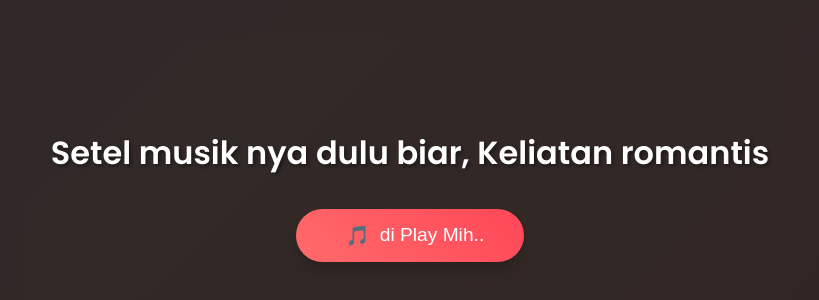
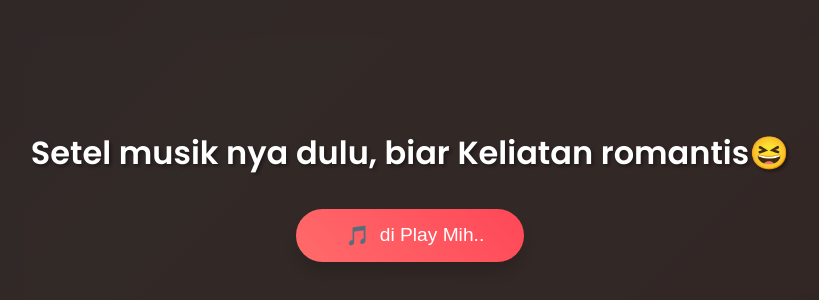
Before and after one commit to Rpl0595/Ultah, a plain HTML site: page index.html in a window 1280 px wide. Shown: the part 218-518 px from the top of the page, without its empty margins (230-1049 px from the left). Drawn offline with nearby package versions, Linux system fonts and the light colour scheme.

Commit message:
Update index.html

```diff
--- a/index.html
+++ b/index.html
@@ -254,7 +254,7 @@
 <body>
     <!-- Screen awal untuk memutar musik -->
     <div class="music-screen" id="musicScreen">
-        <h2>Setel musik nya dulu biar, Keliatan romantis</h2>
+        <h2>Setel musik nya dulu, biar Keliatan romantis😆</h2>
         <button class="start-button" id="startButton">
             <span>🎵</span>
             <span>di Play Mih..</span>
```
